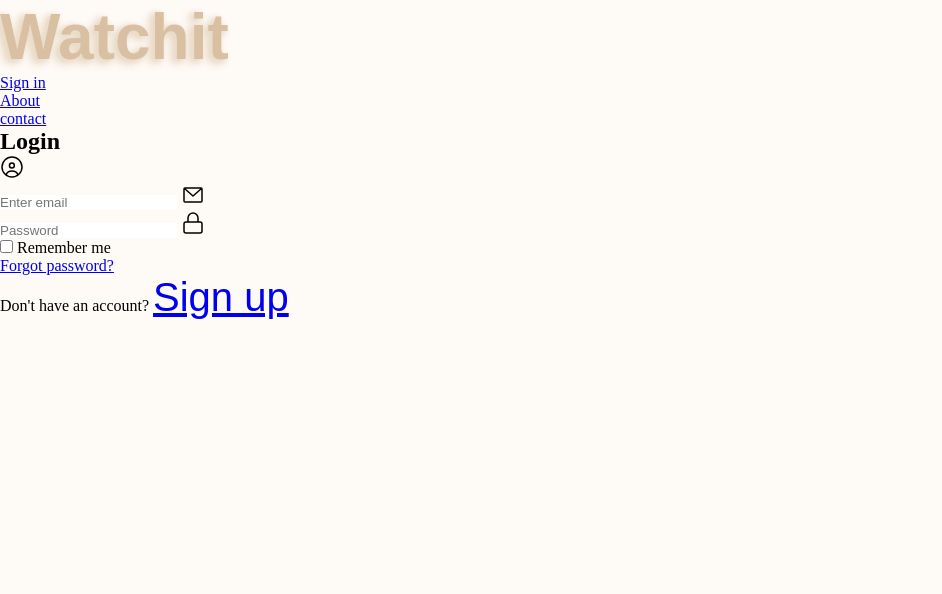
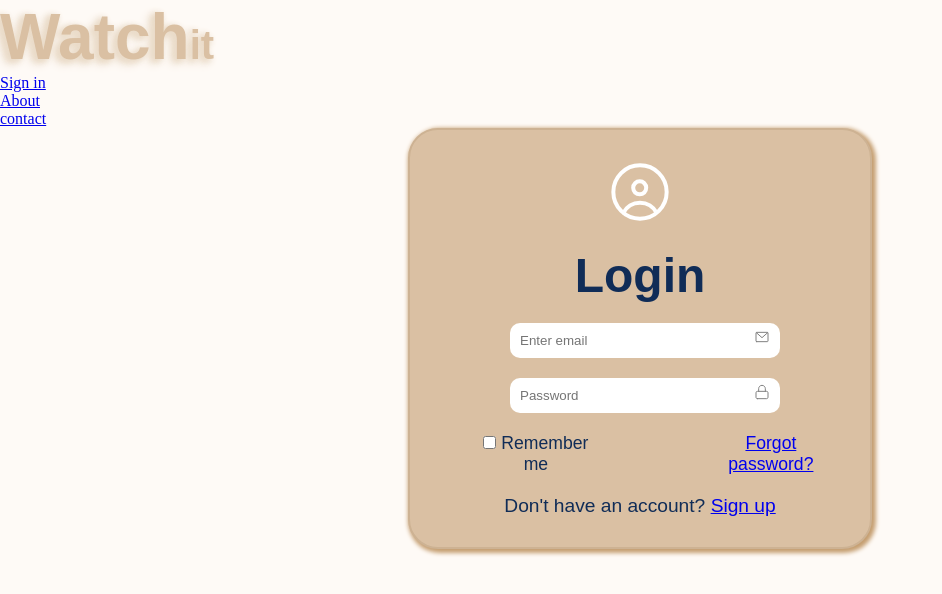
Before and after one commit to Lee-Ann2/New-App, a plain HTML site: page signin.html in a window 1280 px wide. Shown: the whole page, without its empty margins (0-942 px from the left). Drawn offline with Linux system fonts and the light colour scheme; a web font is replaced by a local one.

Commit message:
Done with the Sign in page. It is functioning pretty well.

```diff
--- a/signin.html
+++ b/signin.html
@@ -13,7 +13,7 @@
     <header>
         <div class="header">
             <div class="logo">
-                <h1>Watchit</h1>
+                <h1>Watch<span class="span">it</span></h1>
             </div>
             <nav class="nav-menu">
                 <li><a href="signin.html">Sign in</a></li>
@@ -23,27 +23,27 @@
         </div>
     </header>
     <div class="container">
-        <h2>Login</h2>
         <p>
-            <svg width="24" height="24" viewBox="0 0 24 24" fill="none" xmlns="http://www.w3.org/2000/svg">
-                <path d="M5.75988 19.8248C6.9173 17.5547 9.27709 16 12 16C14.7019 16 17.0462 17.5308 18.2131 19.7723M14.3333 10.4444C14.3333 11.7945 13.2389 12.8889 11.8889 12.8889C10.5389 12.8889 9.44444 11.7945 9.44444 10.4444C9.44444 9.09442 10.5389 8 11.8889 8C13.2389 8 14.3333 9.09442 14.3333 10.4444ZM12 22C6.47715 22 2 17.5228 2 12C2 6.47715 6.47715 2 12 2C17.5228 2 22 6.47715 22 12C22 17.5228 17.5228 22 12 22Z" stroke="#000000" stroke-width="1.5" stroke-linecap="round" stroke-linejoin="round"></path>
+            <svg width="64" height="64" viewBox="0 0 24 24" fill="none" xmlns="http://www.w3.org/2000/svg">
+                <path d="M5.75988 19.8248C6.9173 17.5547 9.27709 16 12 16C14.7019 16 17.0462 17.5308 18.2131 19.7723M14.3333 10.4444C14.3333 11.7945 13.2389 12.8889 11.8889 12.8889C10.5389 12.8889 9.44444 11.7945 9.44444 10.4444C9.44444 9.09442 10.5389 8 11.8889 8C13.2389 8 14.3333 9.09442 14.3333 10.4444ZM12 22C6.47715 22 2 17.5228 2 12C2 6.47715 6.47715 2 12 2C17.5228 2 22 6.47715 22 12C22 17.5228 17.5228 22 12 22Z" stroke="#ffffff" stroke-width="1.5" stroke-linecap="round" stroke-linejoin="round"></path>
             </svg>
         </p>
-        <div class="input-sec">
-            <form action="signin" method="post">
+        <h2 class="login">Login</h2>
+        <form action="" method="post">
+            <div class="input-sec">
                 <div id="inputs">
                     <input type="emai" id="email" placeholder="Enter email" required>
                     <label for="email">
-                        <svg width="24" height="24" viewBox="0 0 24 24" fill="none" xmlns="http://www.w3.org/2000/svg">
-                            <path d="M20.5 5.5L12 13L3.5 5.5M4 19H20C20.5523 19 21 18.5523 21 18V6C21 5.44772 20.5523 5 20 5H4C3.44772 5 3 5.44772 3 6V18C3 18.5523 3.44772 19 4 19Z" stroke="#000000" stroke-width="1.5" stroke-linecap="round" stroke-linejoin="round"></path>
+                        <svg width="16" height="16" viewBox="0 0 24 24" fill="none" xmlns="http://www.w3.org/2000/svg" id="icon1">
+                            <path d="M20.5 5.5L12 13L3.5 5.5M4 19H20C20.5523 19 21 18.5523 21 18V6C21 5.44772 20.5523 5 20 5H4C3.44772 5 3 5.44772 3 6V18C3 18.5523 3.44772 19 4 19Z" stroke="#808080" stroke-width="1.5" stroke-linecap="round" stroke-linejoin="round"></path>
                         </svg>
                     </label>
                 </div>
                 <div id="inputs">
                     <input type="password" id="password" placeholder="Password" required>
                     <label for="password">
-                        <svg width="24" height="24" viewBox="0 0 24 24" fill="none" xmlns="http://www.w3.org/2000/svg">
-                            <path d="M7 11.0001V7C7 4.23858 9.23858 2 12 2C14.7614 2 17 4.23858 17 7V11.0001M5 22.0001H19C20.1046 22.0001 21 21.1046 21 20.0001V13.0001C21 11.8955 20.1046 11.0001 19 11.0001H5C3.89543 11.0001 3 11.8955 3 13.0001V20.0001C3 21.1046 3.89543 22.0001 5 22.0001Z" stroke="#000000" stroke-width="1.5" stroke-linecap="round" stroke-linejoin="round"></path>
+                        <svg width="16" height="16" viewBox="0 0 24 24" fill="none" xmlns="http://www.w3.org/2000/svg" id="icon2">
+                            <path d="M7 11.0001V7C7 4.23858 9.23858 2 12 2C14.7614 2 17 4.23858 17 7V11.0001M5 22.0001H19C20.1046 22.0001 21 21.1046 21 20.0001V13.0001C21 11.8955 20.1046 11.0001 19 11.0001H5C3.89543 11.0001 3 11.8955 3 13.0001V20.0001C3 21.1046 3.89543 22.0001 5 22.0001Z" stroke="#808080" stroke-width="1.5" stroke-linecap="round" stroke-linejoin="round"></path>
                         </svg>
                     </label>
                 </div>
@@ -57,10 +57,11 @@
                     <label for="link"><a href="#">Forgot password?</a></label>
                 </div>
             </div>
-            <p>Don't have an account? <span><a href="signup.html">Sign up</a></span></p>
-            </form>
+            <p class="acc">Don't have an account? <span><a href="signup.html">Sign up</a></span></p>
+        </form>
     </div>
 </body>
+
 <script type="module">
     // Import the functions you need from the SDKs you need
     import { initializeApp } from "https://www.gstatic.com/firebasejs/10.13.2/firebase-app.js";
--- a/styles.css
+++ b/styles.css
@@ -7,6 +7,11 @@
 }
 body {
     background-color: #FEFAF6;
+}
+img {
+    width: 200px;
+    height: 200px;
+    border-radius: 20px;
 }
 .navbar{
     padding-right: 15px;
@@ -24,7 +29,7 @@ body {
     filter: drop-shadow(-3px 2px 3px #EADBC8);
     flex: 2;
 }
-span{
+.span{
     font-family: 'pencerio', sans-serif;
     font-size: 2.5rem;
 }
@@ -132,3 +137,50 @@ main {
 .show2 {
     flex: 1;
 }
+/* Style for the signin page*/
+
+.container {
+    text-align: center;
+    margin: auto;
+    padding: 30px;
+    width: 400px;
+    height: 100%;
+    background-color: #DAC0A3;
+    border: 2px solid #cdb293;
+    border-radius: 30px;
+    box-shadow: 2px 2px 4px 2px #c59e70;
+}
+.login {
+    margin-top: 20px;
+    font-size: 3rem;
+    font-family: 'Supreme', sans-serif;
+    font-weight: 800;
+    color: #102c57;
+}
+.input-sec, .forgot, #inputs {
+    margin-top: 20px;
+}
+#email, #password {
+    padding: 10px;
+    border-radius: 10px;
+    width: 250px;
+}
+#icon1, #icon2 {
+    margin-left: -30px;
+}
+.forgot {
+    display: flex;
+    flex-direction: row;
+    margin-left: 30px;
+    gap: 100px;
+    font-size: 1.1em;
+    font-family: 'Supreme', sans-serif;
+    font-weight: 400;
+    color: #102c57;
+}
+.acc {
+    margin-top: 20px;
+    font-size: 1.2em;
+    font-family: 'Supreme', sans-serif;
+    color: #102c57;
+}
```
Also changed, not shown: index.html (+1 -1 lines).
